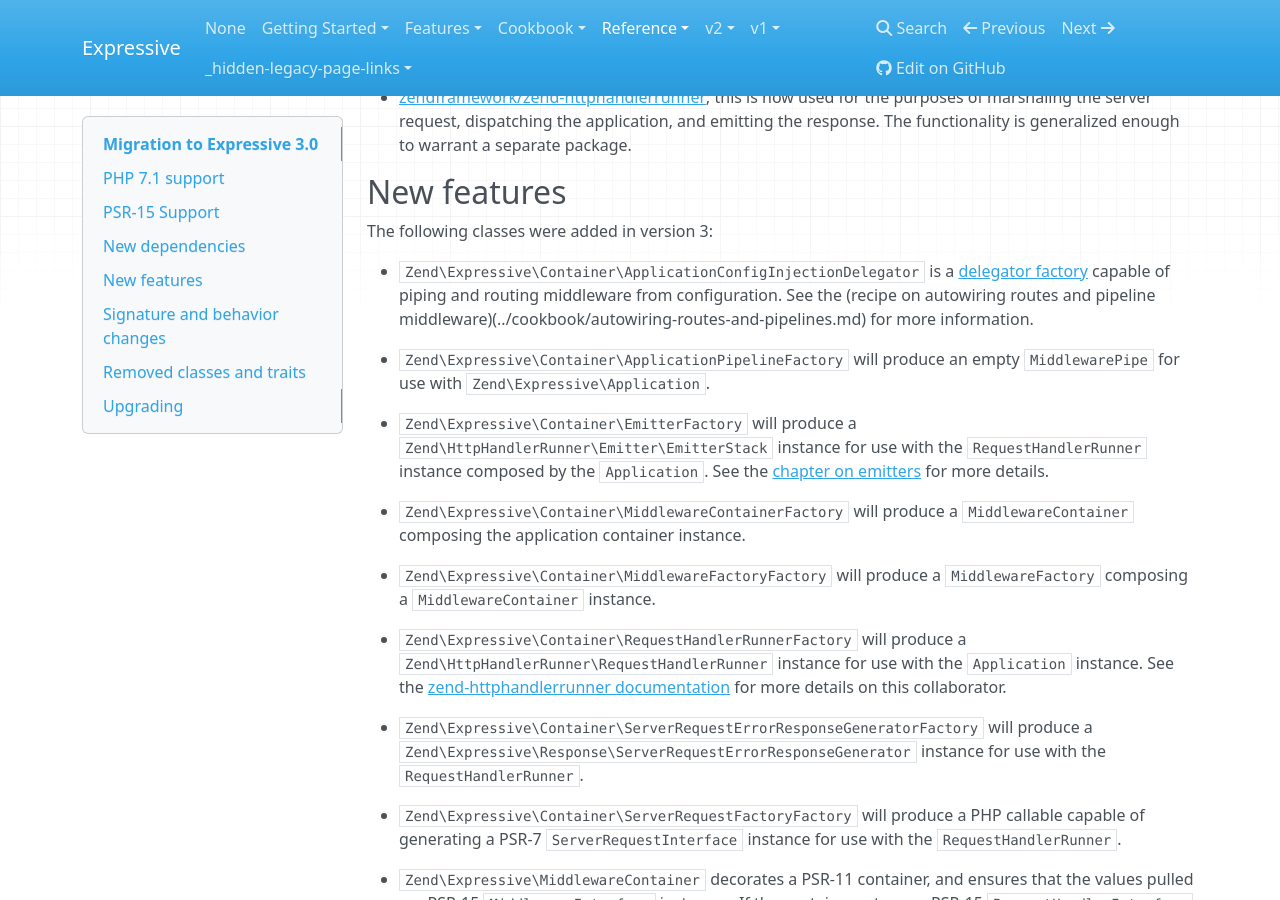
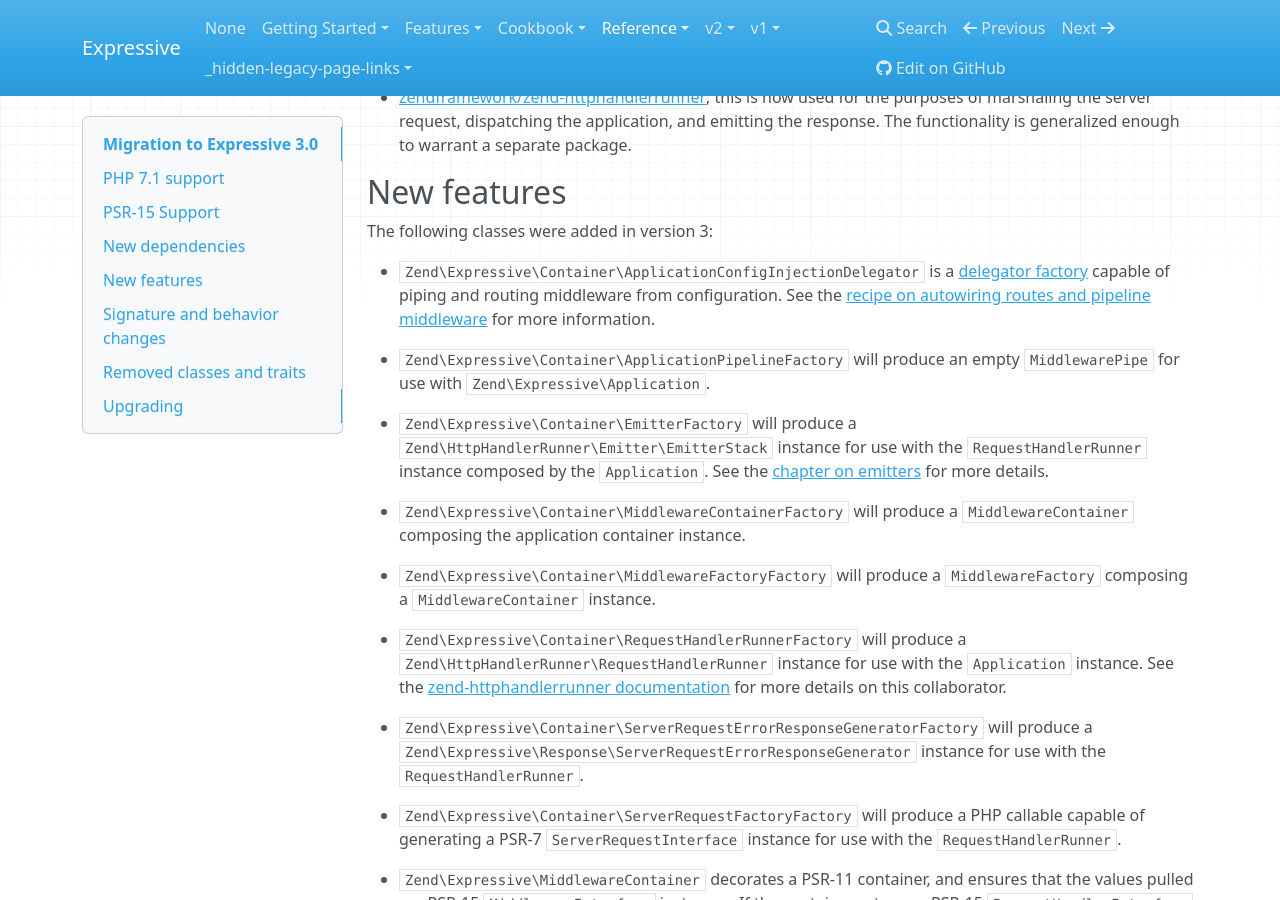
Before and after one commit to zendframework/zend-expressive, an MkDocs documentation site: the page built from docs/book/v3/reference/migration.md, in a window 1280 px wide and 900 px high, scrolled down 1281 px. Built offline with MkDocs 1.6.1, drawn with Linux system fonts in a browser that asks for light colours; nearby versions of some CDN libraries; old or Windows-style settings are respelled for this version of MkDocs.

Commit message:
Fixed link in the docs

```diff
--- a/docs/book/v3/reference/migration.md
+++ b/docs/book/v3/reference/migration.md
@@ -76,8 +76,8 @@
 
 - `Zend\Expressive\Container\ApplicationConfigInjectionDelegator` is a
   [delegator factory](../features/container/delegator-factories.md) capable of
-  piping and routing middleware from configuration. See the (recipe on
-  autowiring routes and pipeline middleware)(../cookbook/autowiring-routes-and-pipelines.md)
+  piping and routing middleware from configuration. See the [recipe on
+  autowiring routes and pipeline middleware](../cookbook/autowiring-routes-and-pipelines.md)
   for more information.
 
 - `Zend\Expressive\Container\ApplicationPipelineFactory` will produce an empty
```
